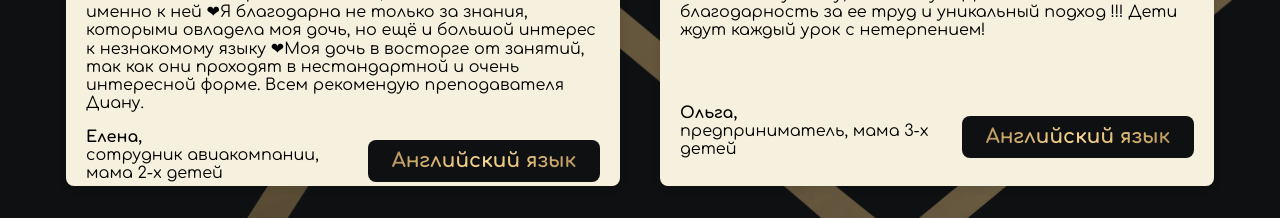
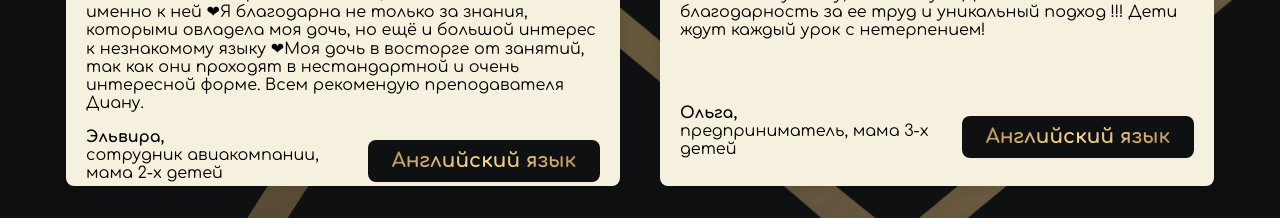
Before and after one commit to polinscik/TOP-educational-studio, a React (Vite) app: page /#/ in a window 1280 px wide. Shown: the part 4160-4378 px from the top of the page. Built offline with nearby package versions, Linux system fonts and the light colour scheme.

Commit message:
Update ReviewSlider.jsx

```diff
--- a/src/components/ReviewSlider/ReviewSlider.jsx
+++ b/src/components/ReviewSlider/ReviewSlider.jsx
@@ -8,7 +8,7 @@ const testimonials = [
   {
     id: 1,
     text: "Преподаватель Диана - очень яркий и жизнерадостный человек. Мы безмерно счастливы, что попали на занятия именно к ней ❤Я благодарна не только за знания, которыми овладела моя дочь, но ещё и большой интерес к незнакомому языку ❤Моя дочь в восторге от занятий, так как они проходят в нестандартной и очень интересной форме. Всем рекомендую преподавателя Диану.",
-    name: "Елена,",
+    name: "Эльвира,",
     profession: "сотрудник авиакомпании, мама 2-х детей",
     product: "Английский язык",
   },
```
